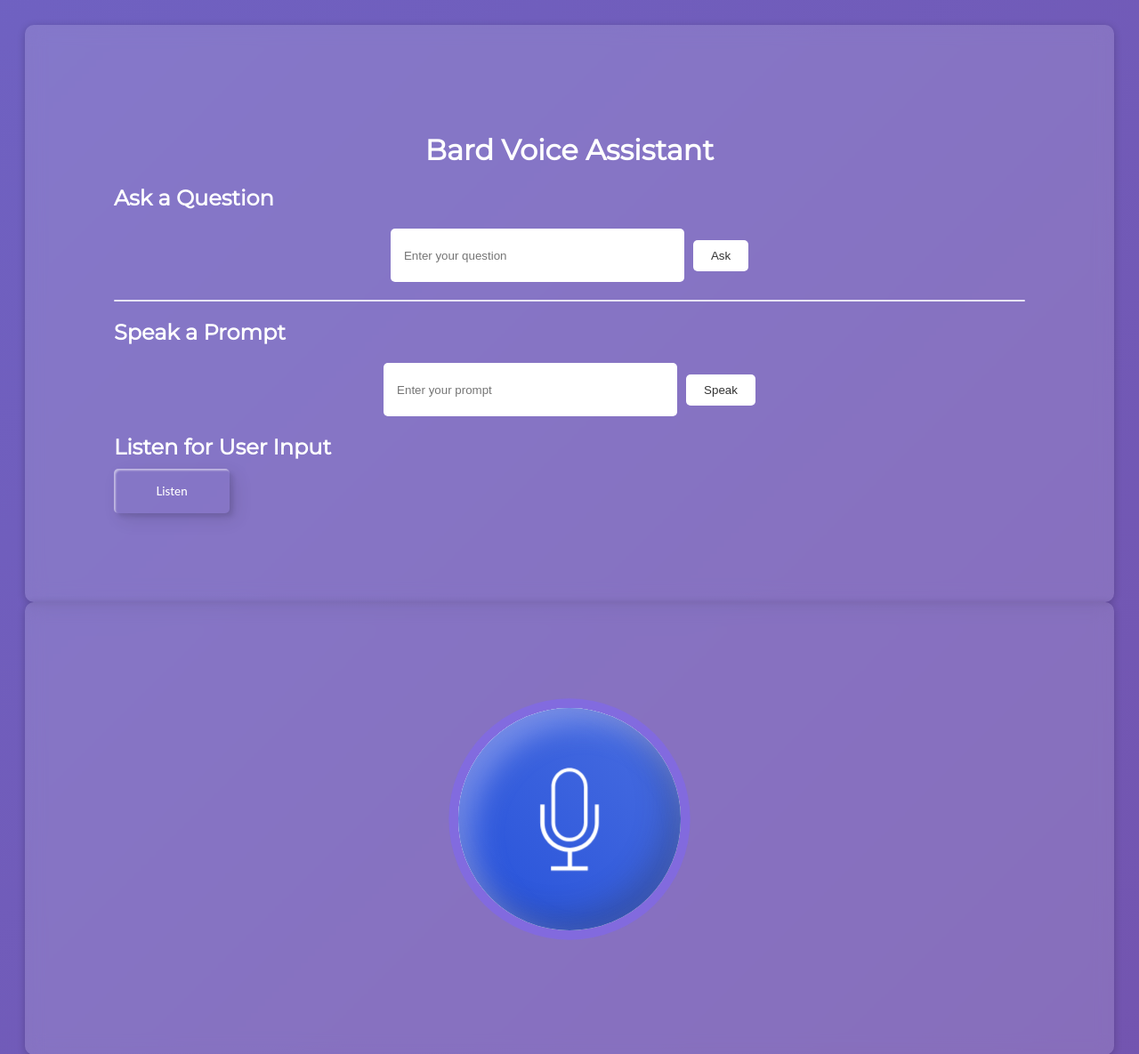
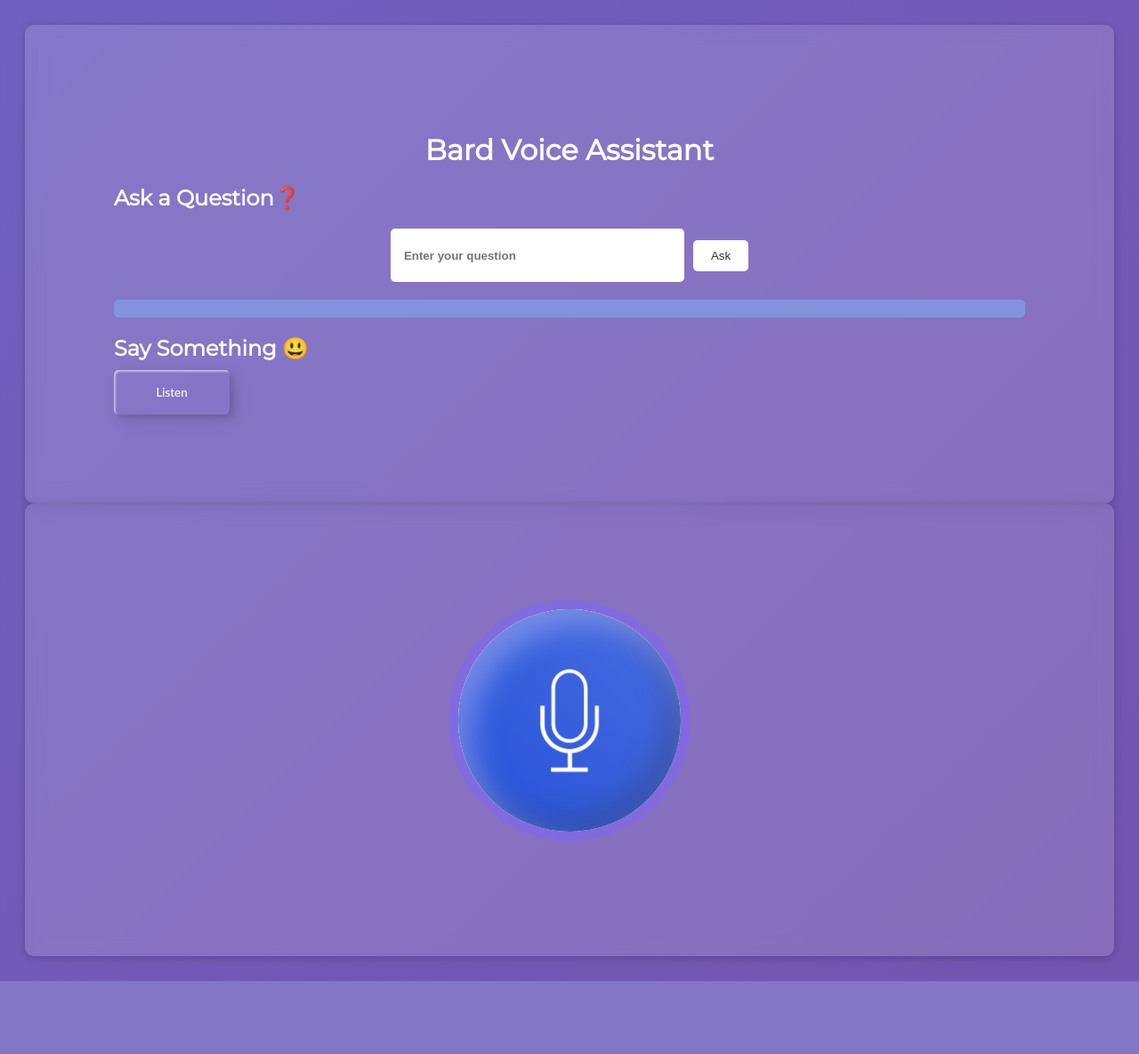
Before and after one commit to Ghost-Ashu/Bard-Voice-Assistant, a Flask app: page / in a window 1280 px wide. Shown: the top 1185 px of the page at 89% size. After the commit the page ends 1103 px from the top, so only its background shows below. Run offline with Flask 3, Linux system fonts and the light colour scheme; parts of the project's set-up code (start-up, migrations or seed data) failed here and were passed over.

Commit message:
Update index.html

```diff
--- a/templates/index.html
+++ b/templates/index.html
@@ -82,13 +82,20 @@
         }
 
         #response {
-            margin-top: 20px;
-            padding: 1px;
-            background-color: rgba(255, 255, 255, 0.8);
-            border-radius: 5px;
-            color: #333;
-            transition: opacity 0.3s ease;
-        }
+    margin-top: 20px;
+    padding: 10px;
+    background-color: #8194db;
+    border-radius: 5px;
+    color: #030303;
+    transition: opacity 0.3s ease;
+    white-space: pre;
+    font-size: 18px;
+    line-height: 1.5;
+    letter-spacing: 0.5px;
+    text-align: left;
+}
+
+
 
         #listen-btn {
   /* Existing styles for custom-btn btn-3 */
@@ -337,18 +344,13 @@ svg {
 <body>
     <div class="container">
         <h1>Bard Voice Assistant</h1>
-        <h2>Ask a Question</h2>
+        <h2>Ask a Question❓</h2>
         <form id="ask-form">
-            <input type="text" id="prompt" name="prompt" placeholder="Enter your question" required>
+            <input type="text" id="prompt" name="prompt" placeholder="Enter your question" style="font-weight: bold;" required>
             <button type="submit">Ask</button>
         </form>
         <div id="response"></div>
-        <h2>Speak a Prompt</h2>
-        <form id="speak-form">
-            <input type="text" id="speak-prompt" name="prompt" placeholder="Enter your prompt" required>
-            <button type="submit">Speak</button>
-        </form>
-        <h2>Listen for User Input</h2>
+        <h2>Say Something 😃</h2>
         <button id="listen-btn">Listen</button>
 
     </div>
```
